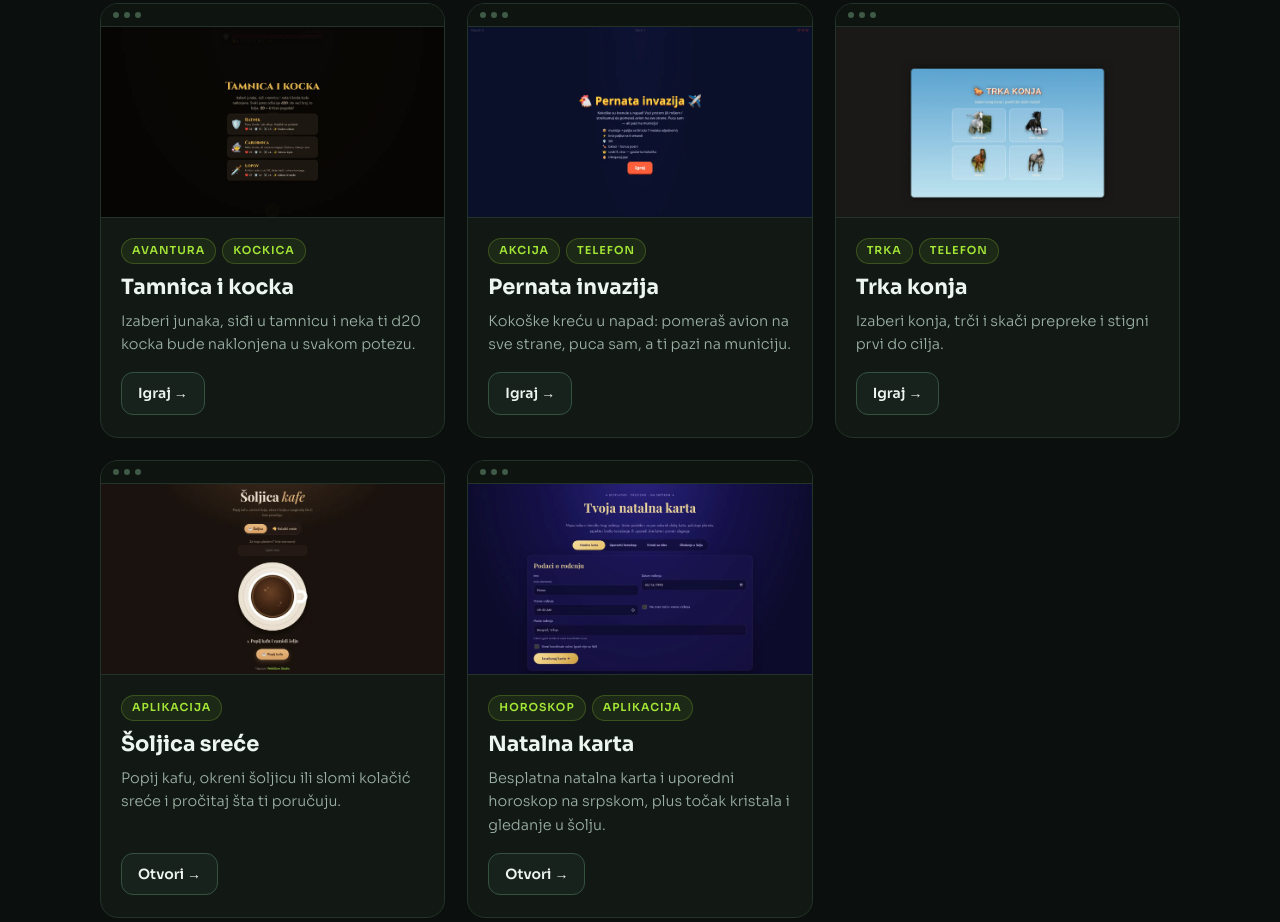
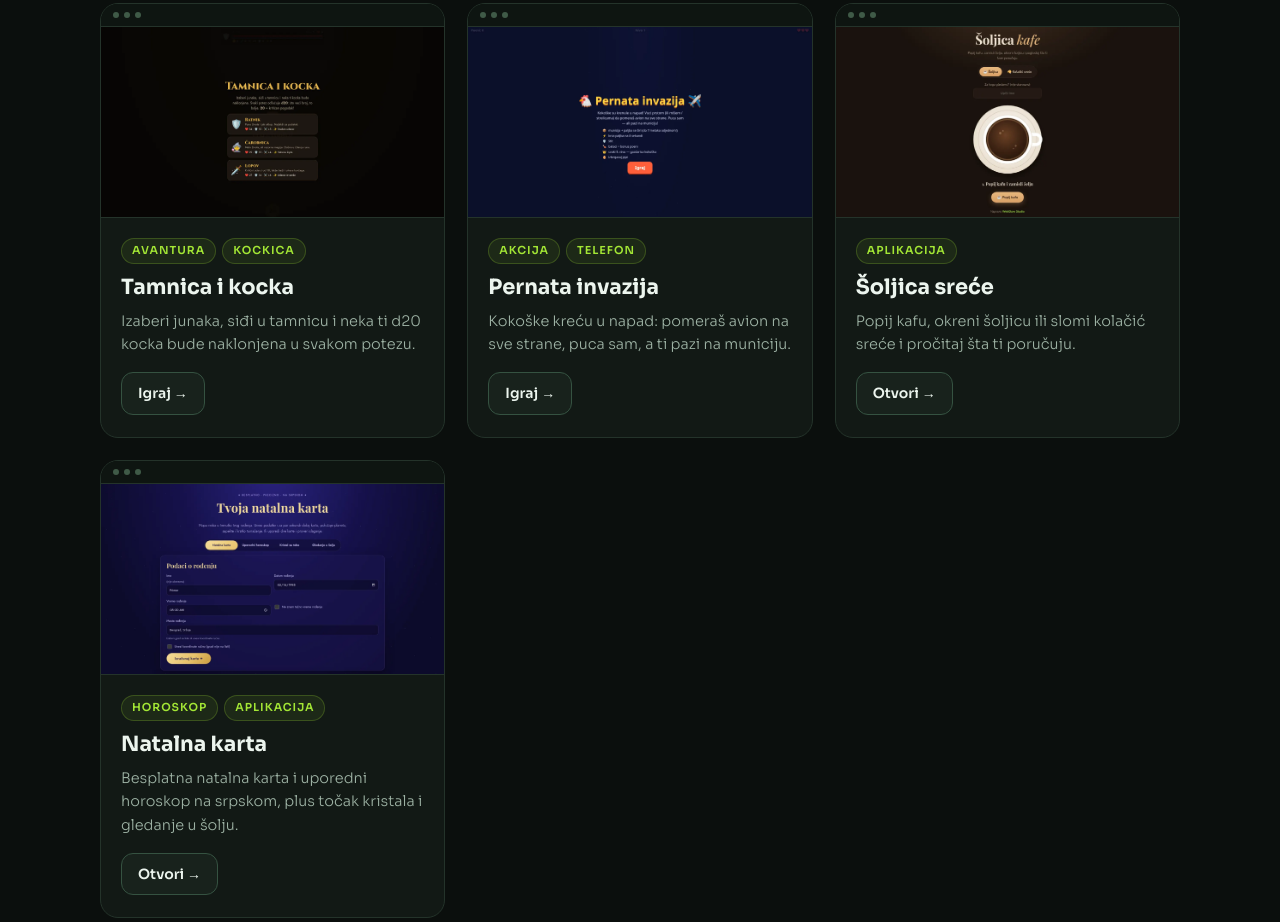
Before and after one commit to WebGlowStudio/Webglowstudioportfolio, a plain HTML site: page index.html in a window 1280 px wide. Shown: the part 6118-7040 px from the top of the page. Drawn offline with Linux system fonts and the light colour scheme.

Commit message:
Remove the Trka konja card from the portfolio.
The game repo is left in place; only the portfolio card and its unused thumbnail are removed.

```diff
--- a/index.html
+++ b/index.html
@@ -634,15 +634,6 @@ button.btn{font-family:inherit;cursor:pointer}
         </div>
       </article>
       <article class="card">
-        <a class="shot" href="https://webglowstudio.github.io/trkakonja/" target="_blank" rel="noopener" tabindex="-1" aria-hidden="true"><img src="images/trka-konja.webp?v=37ef5a15" alt="Izgled igrice Trka konja" loading="lazy" width="800" height="500"></a>
-        <div class="card-body">
-          <div class="tags"><span class="tag">Trka</span><span class="tag">Telefon</span></div>
-          <h3>Trka konja</h3>
-          <p>Izaberi konja, trči i skači prepreke i stigni prvi do cilja.</p>
-          <a class="btn small" href="https://webglowstudio.github.io/trkakonja/" target="_blank" rel="noopener">Igraj →</a>
-        </div>
-      </article>
-      <article class="card">
         <a class="shot" href="https://webglowstudio.github.io/Soljicasrece/" target="_blank" rel="noopener" tabindex="-1" aria-hidden="true"><img src="images/soljica-srece.webp?v=a5d39d0c" alt="Izgled aplikacije Šoljica sreće" loading="lazy" width="800" height="500"></a>
         <div class="card-body">
           <div class="tags"><span class="tag">Aplikacija</span></div>
```
Also changed, not shown: images/trka-konja.webp (deleted).
